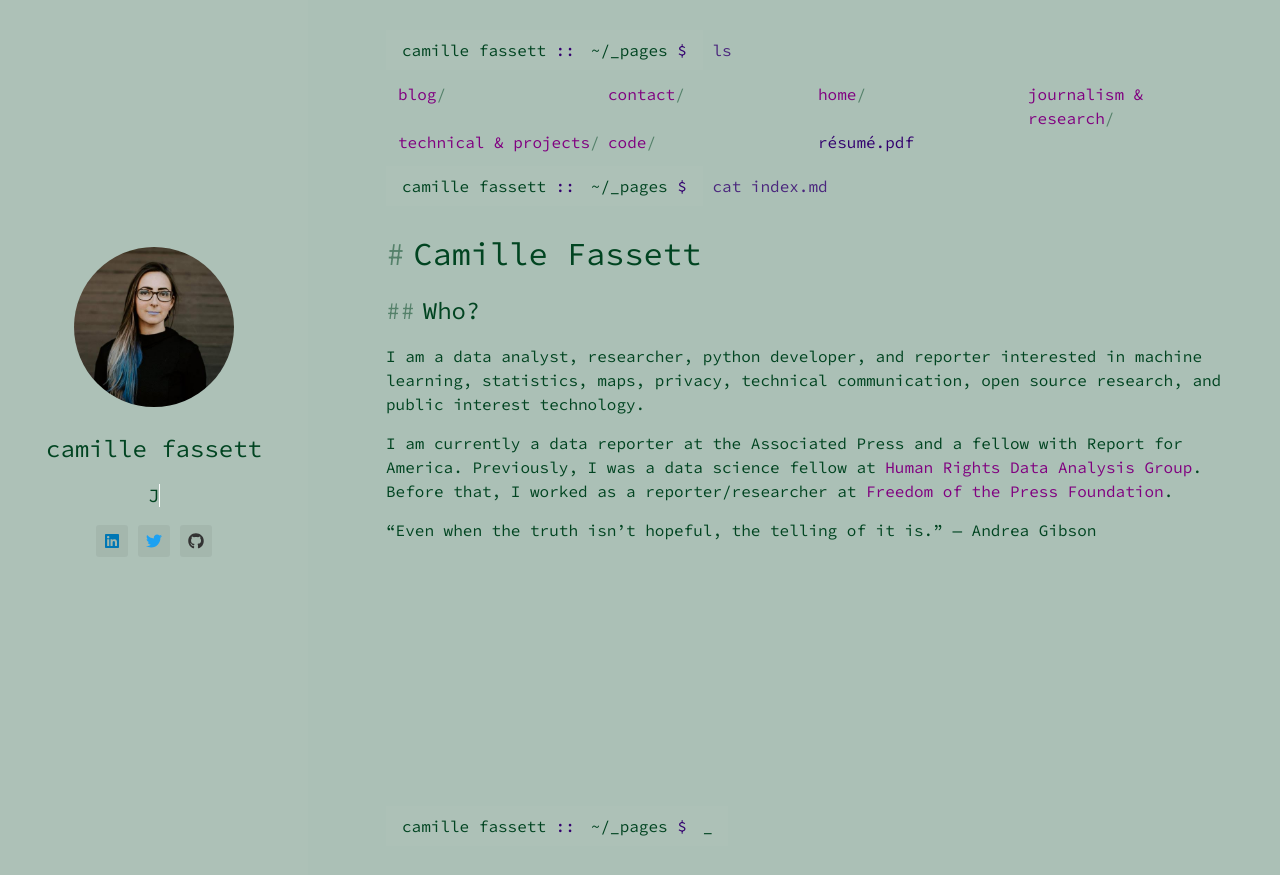
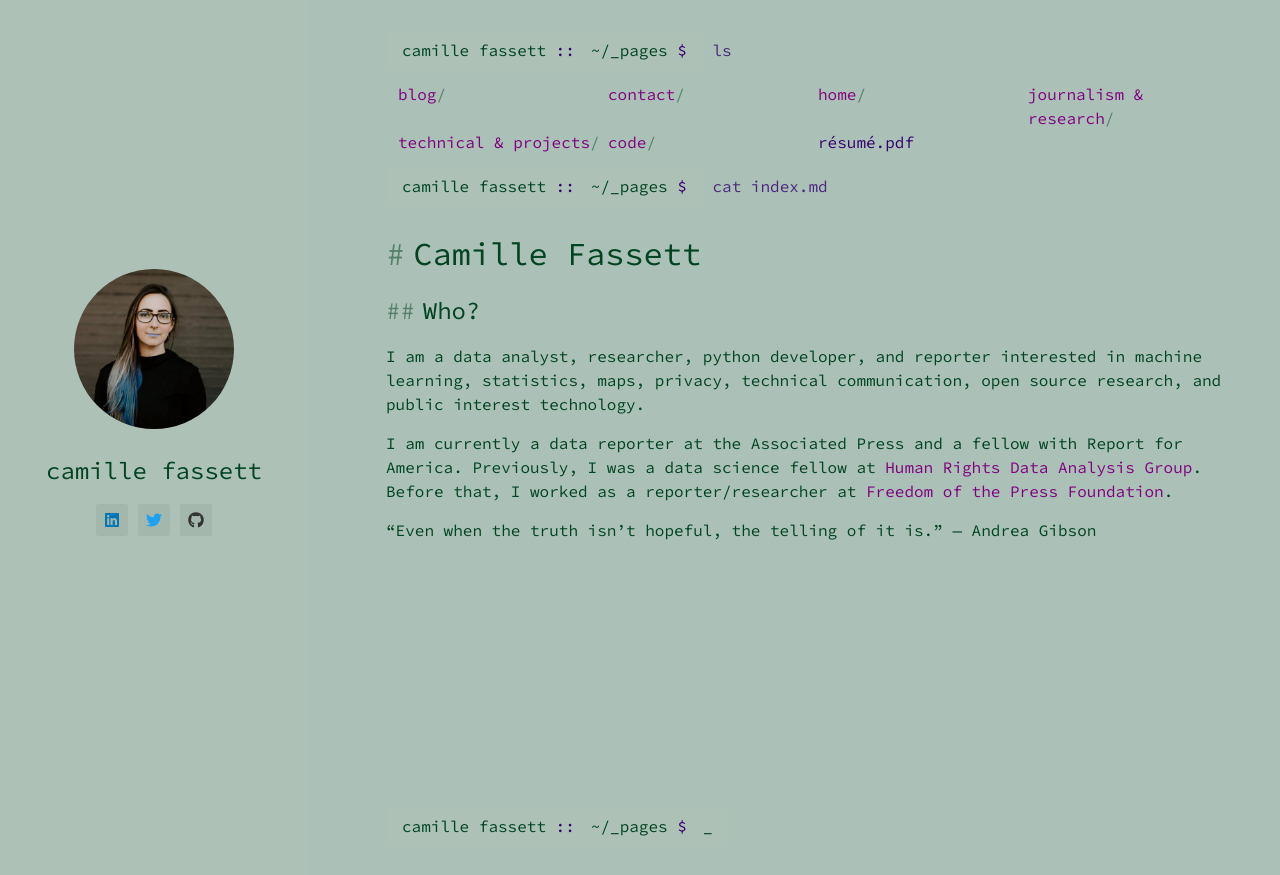
Before and after one commit to ssempervirens/ssempervirens.github.io, a Jekyll site: the page built from _pages/index.md, in a window 1280 px wide. Shown: the top 875 px of the page. Built offline with Jekyll 4.4.1, drawn with Linux system fonts in a browser that asks for light colours; nearby versions of some CDN libraries.

Commit message:
simplify sidebar
Signed-off-by: weru <fromweru@gmail.com>

```diff
--- a/_includes/sidebar.html
+++ b/_includes/sidebar.html
@@ -3,11 +3,6 @@
   <div class="fixed">
   <img class="image_round author_image circular" src="{{ author.photo }}"/>
   <h2>{{ author.name }}</h2>
-  <h3>
-    <span class="typewrite" data-period="2000" data-type='{{ author.titles | jsonify }}'>
-      <span class="wrap"></span>
-    </span>
-  </h3>
   <div class="icons">
     {% for item in author.social %}
       <a href="{{ .item.link }}" target="_blank" class="icon">
```
